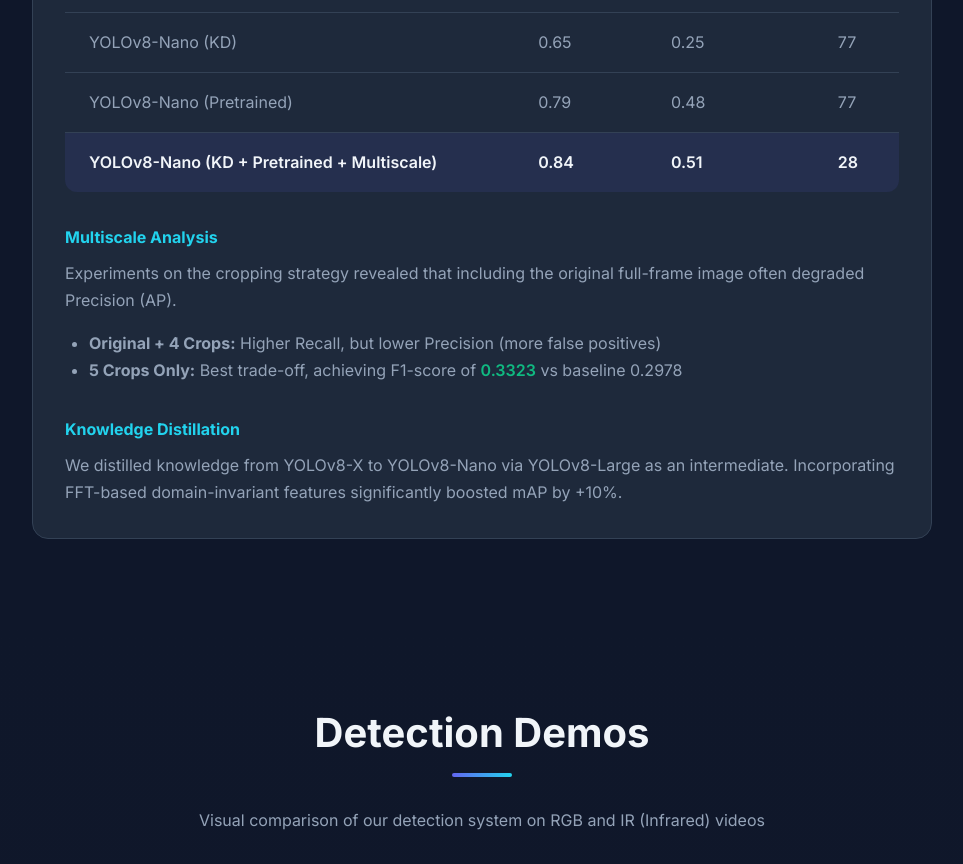
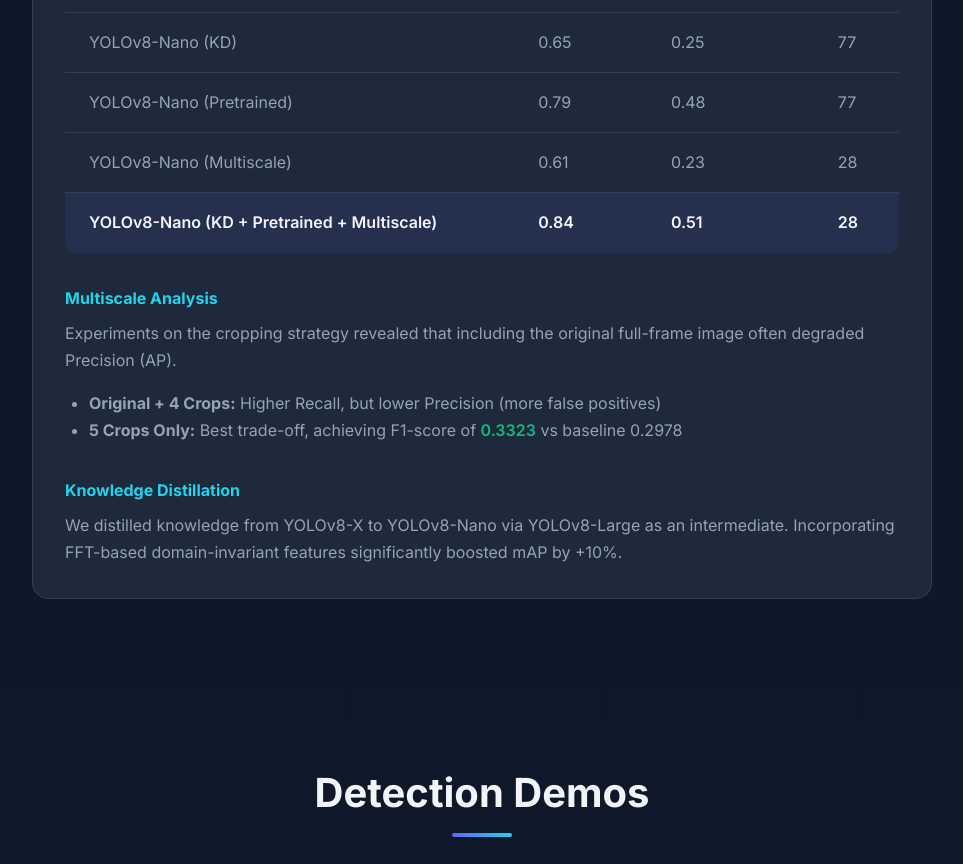
Before and after one commit to hieupham1103/Intro2CS-CS2024-VGU, a plain HTML site: page docs/index.html in a window 1280 px wide. Shown: the part 4760-5624 px from the top of the page, without its empty margins (158-1121 px from the left). Drawn offline with Linux system fonts and the light colour scheme.

Commit message:
update multiscale

```diff
--- a/docs/index.html
+++ b/docs/index.html
@@ -304,6 +304,12 @@
                             <td>0.48</td>
                             <td>77</td>
                         </tr>
+                        <tr>
+                            <td>YOLOv8-Nano (Multiscale)</td>
+                            <td>0.61</td>
+                            <td>0.23</td>
+                            <td>28</td>
+                        </tr>
                         <tr class="highlight">
                             <td>YOLOv8-Nano (KD + Pretrained + Multiscale)</td>
                             <td class="metric-good">0.84</td>
```
